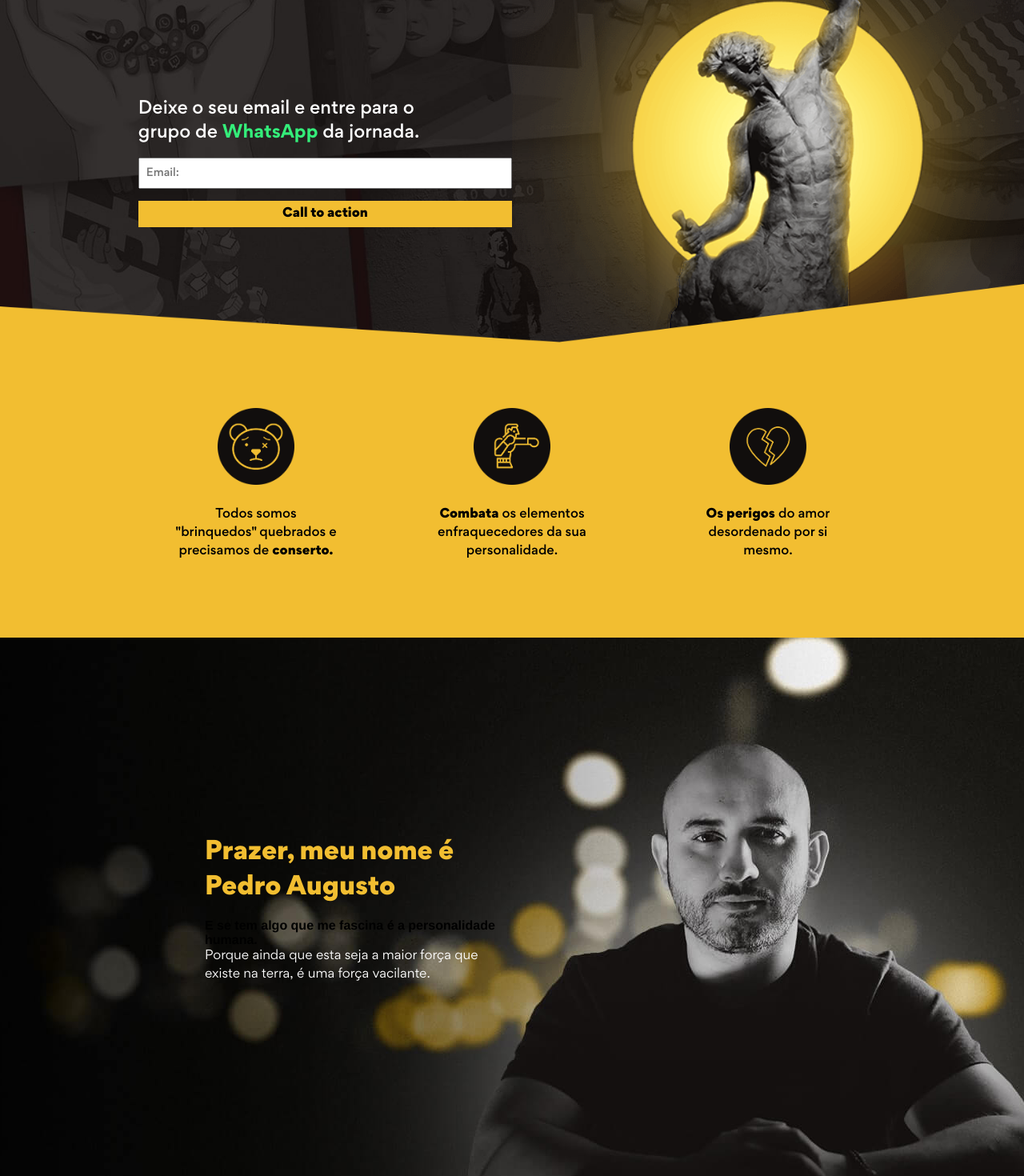
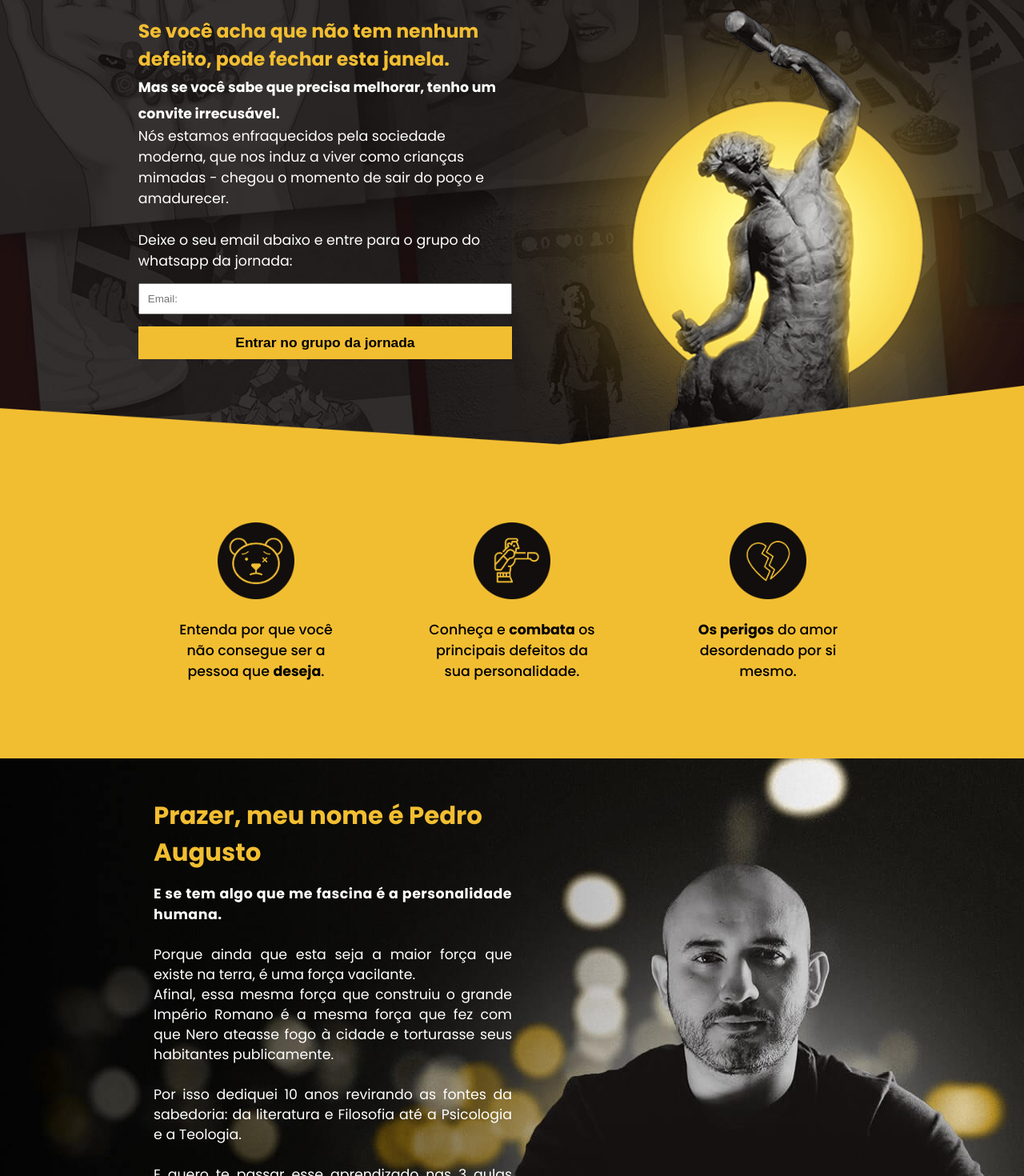
Before and after one commit to kamilacerdeira/landing-jornada-do-poco-a-luz, a React app: page / in a window 1280 px wide. Shown: the part 160-1630 px from the top of the page at 80% size. Built offline with nearby package versions, Linux system fonts and the light colour scheme.

Commit message:
alteracoes Alberto e ajustes finais

```diff
--- a/package.json
+++ b/package.json
@@ -19,7 +19,8 @@
     "react": "^17.0.2",
     "react-dom": "^17.0.2",
     "react-router": "^5.2.0",
-    "react-router-dom": "^5.2.0"
+    "react-router-dom": "^5.2.0",
+    "sweetalert": "^2.1.2"
   },
   "devDependencies": {
     "@babel/cli": "^7.13.14",
--- a/src/components/About.jsx
+++ b/src/components/About.jsx
@@ -6,9 +6,16 @@ const About = props => {
         <div className="about">
             <div className="about-content">
                 <span>Prazer, meu nome é Pedro Augusto</span>
-                <strong>E se tem algo que me fascina é a personalidade humana.</strong>
-                <p> Porque ainda que esta seja a maior força que existe na terra, é uma força vacilante. <br />
+                <strong>E se tem algo que me fascina é a personalidade humana.</strong><br/>
+                <p> Porque ainda que esta seja a maior força que existe na terra, é uma força vacilante.<br />
+                Afinal, essa mesma força que construiu o grande Império Romano é a mesma força que fez com que
+                Nero ateasse fogo à cidade e torturasse seus habitantes publicamente. <br/> <br/>
+                Por isso dediquei 10 anos revirando as fontes da sabedoria: da literatura e Filosofia até a Psicologia
+                e a Teologia. <br/> <br/>
+                E quero te passar esse aprendizado nas 3 aulas gratuitas de nossa Jornada para que você entenda melhor
+                os inimigos que moram dentro de você próprio e saiba como silenciá-los para viver a felicidade verdadeira.
                 </p>
+
             </div>
         </div>
     )
--- a/src/components/Form.jsx
+++ b/src/components/Form.jsx
@@ -1,4 +1,5 @@
 import '../styles/form.scss'
+import swal from 'sweetalert'
 
 const Form = props => {
 
@@ -10,9 +11,10 @@ const Form = props => {
         if (emailValue && emailValid) {
             form.submit()
         } else if (!emailValue){
-            alert('Por favor insira um e-mail!')
+            swal("Campo vazio", "Por favor, insira um e-mail", "warning");
         } else {
-            alert('Por favor insira um e-mail válido')
+            swal("E-mail inválido", "Por favor, insira um e-mail válido", "warning");
+
         }
     }
 
@@ -20,10 +22,15 @@ const Form = props => {
         <div className="form">
             <form method="POST" action="./activecampaign.php" id="form">
                 <label>
-                    Deixe o seu email e entre para o <br/> grupo de <span>WhatsApp</span> da jornada.
+                    <span>Se você acha que não tem nenhum defeito, pode fechar esta janela.</span> <br/>
+                    <strong>Mas se você sabe que precisa melhorar, tenho um convite irrecusável.</strong>
+                    <p> Nós estamos enfraquecidos pela sociedade moderna, que nos induz a viver como crianças
+                        mimadas - chegou o momento de sair do poço e amadurecer. <br/> <br/> Deixe o seu email abaixo e entre
+                        para o grupo do whatsapp da jornada:
+                    </p>
                 </label>
                 <input name="email" type="email" placeholder="Email:" id="email"/>
-                <button type="button" onClick={() => sendEmail() }>Call to action</button>
+                <button type="button" onClick={() => sendEmail() }>Entrar no grupo da jornada</button>
             </form>
         </div >
     )
--- a/src/components/Header.jsx
+++ b/src/components/Header.jsx
@@ -22,7 +22,7 @@ const Header = props => {
                     <img src={imgHeader} alt="Estátua" />
                 {/* </div> */}
             </div>
-            <img src={yellowWave} alt="" className="yellow-wave" />
+            {/* <img src={yellowWave} alt="" className="yellow-wave" /> */}
 
         </div>
     )
--- a/src/components/IconSection.jsx
+++ b/src/components/IconSection.jsx
@@ -3,22 +3,26 @@ import '../styles/iconSection.scss'
 import iconBear from '../assets/iconBear.png'
 import iconBox from '../assets/iconBox.png'
 import iconHeart from '../assets/iconHeart.png'
+import yellowWave from '../assets/yellow-wave.png'
+
 
 
 const IconSection = props => {
 
     return (
         <>
+            <img src={yellowWave} alt="" className="yellow-wave" />
+
             <div className="icon-section">
-                <div className="icons" data-aos="fade" data-aos-once="true" data-aos-duration="2000" data-aos-delay="300">
+                <div className="icons" data-aos="fade" data-aos-once="true" data-aos-duration="1500" data-aos-delay="200">
                     <img src={iconBear} alt="icon" />
-                    <p> Todos somos "brinquedos" quebrados e precisamos de <span>conserto.</span></p>
+                    <p> Entenda por que você não consegue ser a pessoa que <span>deseja</span>.</p>
                 </div>
-                <div className="icons" data-aos="fade" data-aos-once="true" data-aos-duration="2000" data-aos-delay="500">
+                <div className="icons" data-aos="fade" data-aos-once="true" data-aos-duration="1500" data-aos-delay="400">
                     <img src={iconBox} alt="icon" />
-                    <p><span>Combata</span> os elementos enfraquecedores da sua personalidade.</p>
+                    <p>Conheça e <span>combata</span> os principais defeitos da sua personalidade.</p>
                 </div>
-                <div className="icons" data-aos="fade" data-aos-once="true" data-aos-duration="2000" data-aos-delay="700">
+                <div className="icons" data-aos="fade" data-aos-once="true" data-aos-duration="1500" data-aos-delay="600">
                     <img src={iconHeart} alt="icon" />
                     <p><span>Os perigos</span> do amor desordenado por si mesmo.</p>
                 </div>
--- a/src/styles/about.scss
+++ b/src/styles/about.scss
@@ -8,15 +8,21 @@
     display: flex;
 
     span {
-        font-family: 'GorditaBlack';
 	    font-size: calc(18px + 1vw);
+        font-weight: 700;
         color: var(--yellow);
         margin-bottom: 15px;
+        text-align: left;
+    }
+
+    strong {
+        color: #fff;
+        letter-spacing: 0.5px;
     }
 
     p {
-        font-family: 'GorditaRegular';
         color: #fff;
+        line-height: 25px;
     }
 }
 
@@ -24,8 +30,9 @@
     display: flex;
     flex-direction: column;
     justify-content: center;
-    width: 30%;
-    margin: 0 20%;
+    width: 35%;
+    margin: 0 15%;
+    text-align: justify;
 }
 
 @media (max-width: 800px) {
@@ -37,12 +44,13 @@
 
 @media (max-width: 500px) {
     .about {
-        background: url("../assets/pedroAugustoMobile.png");
-        background-size: cover;
+        background-color: #070707;
+        background-image: url("../assets/pedroAugustoMobile.png");
         background-repeat: no-repeat;
-        background-position: center;
-
+        background-position: bottom;
+        background-size: auto;
         justify-content: center;
+        height: 1000px;
 
         p {
             text-align: justify;
@@ -51,7 +59,7 @@
 
     .about-content {
         width: 80%;
-        margin: 7% 10%;
+        margin: 10%;
         justify-content: flex-start;
     }
 }
--- a/src/styles/form.scss
+++ b/src/styles/form.scss
@@ -11,31 +11,30 @@ form {
     width: 73%;
 
     label {
-        font-family: 'GorditaMedium';
         font-size: calc(12px + 0.75vw);
         color: #fff;
         margin-bottom: 15px;
 
         span {
-            font-family: 'GorditaBold';
-            color: var(--green);
+            font-size: calc(14px + 0.75vw);
+            font-weight: 700;
+            color: var(--yellow);
         }
     }
 
     input {
-        font-family: 'GorditaMedium';
         font-weight: normal;
-        padding: 8px;
+        padding: 10px;
         outline: none;
     }
 
     button {
-        font-family: 'GorditaBlack';
         background-color: var(--yellow);
+        font-weight: 700;
 
         border: none;
         outline: none;
-        padding: 5px;
+        padding: 10px;
         margin-top: 15px;
         cursor: pointer;
     }
@@ -49,9 +48,7 @@ form {
         label {
             font-size: calc(10px + 0.75vw);
         }
-        input {
-            padding: 4px;
-        }
+
         button {
             margin-top: 10px;
         }
@@ -63,8 +60,6 @@ form {
         width: 100%;
         justify-content: center;
     }
-
-
 }
 
 @media (max-width: 500px) {
--- a/src/styles/global.scss
+++ b/src/styles/global.scss
@@ -1,3 +1,4 @@
+@import url('https://fonts.googleapis.com/css2?family=Poppins:wght@400;500;700&display=swap');
 * {
     margin: 0;
     padding: 0;
@@ -9,41 +10,41 @@
     --green: #34ee7a;
 }
 
-@font-face {
-	font-family: GorditaBlack;
-	src: url("../assets/fonts/GorditaBlack.otf")
-}
+// @font-face {
+// 	font-family: GorditaBlack;
+// 	src: url("../assets/fonts/GorditaBlack.otf")
+// }
 
-@font-face {
-	font-family: GorditaBold;
-	src: url("../assets/fonts/GorditaBold.otf")
-}
+// @font-face {
+// 	font-family: GorditaBold;
+// 	src: url("../assets/fonts/GorditaBold.otf")
+// }
 
-@font-face {
-	font-family: GorditaMedium;
-	src: url("../assets/fonts/GorditaMedium.otf")
-}
+// @font-face {
+// 	font-family: GorditaMedium;
+// 	src: url("../assets/fonts/GorditaMedium.otf")
+// }
 
-@font-face {
-	font-family: GorditaRegular;
-	src: url("../assets/fonts/GorditaRegular.otf")
-}
+// @font-face {
+// 	font-family: GorditaRegular;
+// 	src: url("../assets/fonts/GorditaRegular.otf")
+// }
 
 body {
-    font-family: "Helvetica Neue", "Helvetica", Arial, sans-serif;
+    font-family: 'Poppins', sans-serif;
     text-rendering: optimizeLegibility !important;
     -webkit-font-smoothing: antialiased !important;
 }
 
-p, button {
-	font-size: calc(9px + 0.5vw);
+p, button, strong {
+	font-size: calc(11px + 0.5vw);
 }
 
 @media (max-width: 500px) {
 	button {
 		font-size: calc(9px + 1vw);
 	}
-	p {
+	p, strong {
 		font-size: calc(10px + 1.5vw);
 	}
 }
--- a/src/styles/header.scss
+++ b/src/styles/header.scss
@@ -6,6 +6,7 @@
     background: url("../assets/background.png");
     background-repeat: no-repeat;
     background-size: cover;
+
 }
 
 .img-logo {
@@ -33,23 +34,28 @@
 
 .yellow-wave {
     width: 100%;
-    margin-top: -5vw;
-    border-bottom: 15px solid var(--yellow);
+    margin-top: -6vw;
+    display: flex;
+
+    // border-bottom: 20px solid var(--yellow);
+}
+
+@media (min-width: 760px) {
+    .header {
+        padding-bottom: 75px;
+    }
+    .header-section {
+        img {
+            margin-top: 0;
+            margin-bottom: -60px;
+        }
+    }
+
 }
 
 //MOBILE
 
 @media (max-width: 768px) {
-    .header-section {
-        img {
-            margin-top: -90px;
-            width: 285px;
-            height: 285px;
-        }
-    }
-}
-
-@media (max-width: 500px) {
     .header-section {
         margin-top: 30px;
         flex-direction: column;
@@ -58,12 +64,11 @@
         img {
             object-position: top;
             margin-top: 0;
-            height: 220px;
+            width: 65%;
         }
     }
 
     .yellow-wave {
         margin-top: -7vw;
     }
-
 }
--- a/src/styles/iconSection.scss
+++ b/src/styles/iconSection.scss
@@ -4,7 +4,7 @@
     display: flex;
     justify-content: center;
     margin-top: -5px;
-    padding-top: 50px;
+    padding-top: 80px;
     padding-bottom: 70px;
 
 }
@@ -20,13 +20,13 @@
     }
 
     p {
+        font-weight: 500;
         text-align: center;
-        font-family: 'GorditaMedium';
-        margin: 2vw 4.5vw;
+        margin: 2vw 4vw;
+    }
 
-        span {
-            font-family: 'GorditaBlack';
-        }
+    span {
+        font-weight: 700;
     }
 }
 
--- a/src/styles/thankYou.scss
+++ b/src/styles/thankYou.scss
@@ -17,20 +17,20 @@
     margin-top: 80px;
 
     h2 {
-        font-family: 'GorditaRegular';
-	    font-size: calc(36px + 1vw);
+
+        font-size: calc(36px + 1vw);
         color: var(--yellow);
         margin-bottom: 15px;
     }
 
     span {
-        font-family: 'GorditaBold';
+
         font-size: calc(16px + 1vw);
         color: #fff;
     }
 
     p {
-        font-family: 'GorditaRegular';
+
         font-size: calc(8px + 1vw);
         color: #fff;
 
@@ -38,13 +38,13 @@
     #thank-you-p {
         margin-top: 75px;
         width: 57%;
-        font-family: 'GorditaMedium';
+
         font-size: calc(8px + 1vw);
         color: #fff;
         text-align: center;
 
         span {
-            font-family: 'GorditaBold';
+
             font-size: calc(8px + 1vw);
 
             color: var(--green);
@@ -62,7 +62,7 @@
         display: flex;
 
         padding: 10px;
-        font-family: 'GorditaMedium';
+
 
         border: none;
         outline: none;
```
Also changed, not shown: 1 other file (tests, documents, lock files or other folders).
